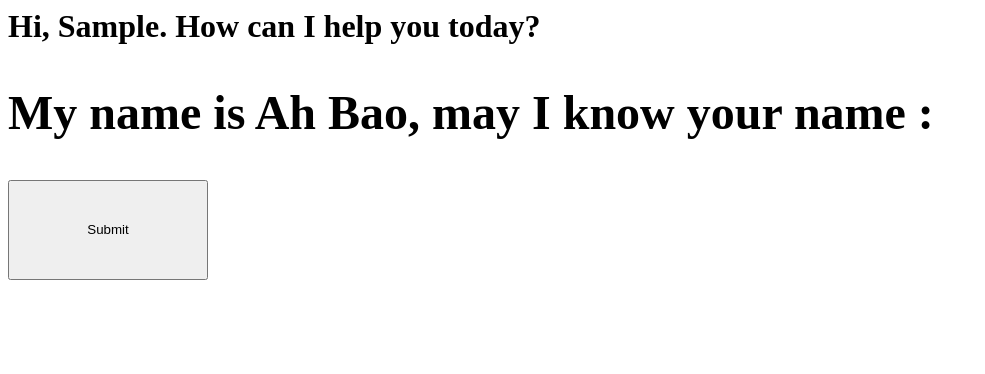
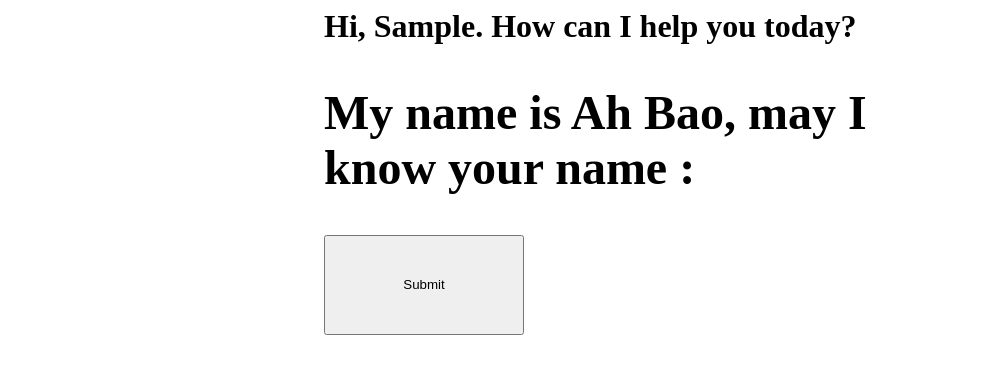
Before and after one commit to 194377/rpa-19t, a Python web app: template templates/main.html in a window 1280 px wide. Shown: the top 374 px of the page, without its empty margins (0-985 px from the left). Run offline with Jinja, Linux system fonts and the light colour scheme; the template is opened without the code that fills it: most values are stand-ins (such as "Sample title", 1, 10 or a date in 2020).

Commit message:
Update main.html

```diff
--- a/templates/main.html
+++ b/templates/main.html
@@ -1,3 +1,12 @@
+<style>
+.container{width:100%;margin:auto}
+@media (min-width:600px){.container{width: 80%;}}
+@media (min-width:768px){.container{width: 60%;}}
+@media (min-width:1024px){.container{width: 50%;}}
+</style>
+
+<div class="container">
+
 <h1>Hi, {{r}}. How can I help you today?<h1>
 <form action="/imageGPT"method="post">
     <h2>My name is Ah Bao, may I know your name : </h2>
```
